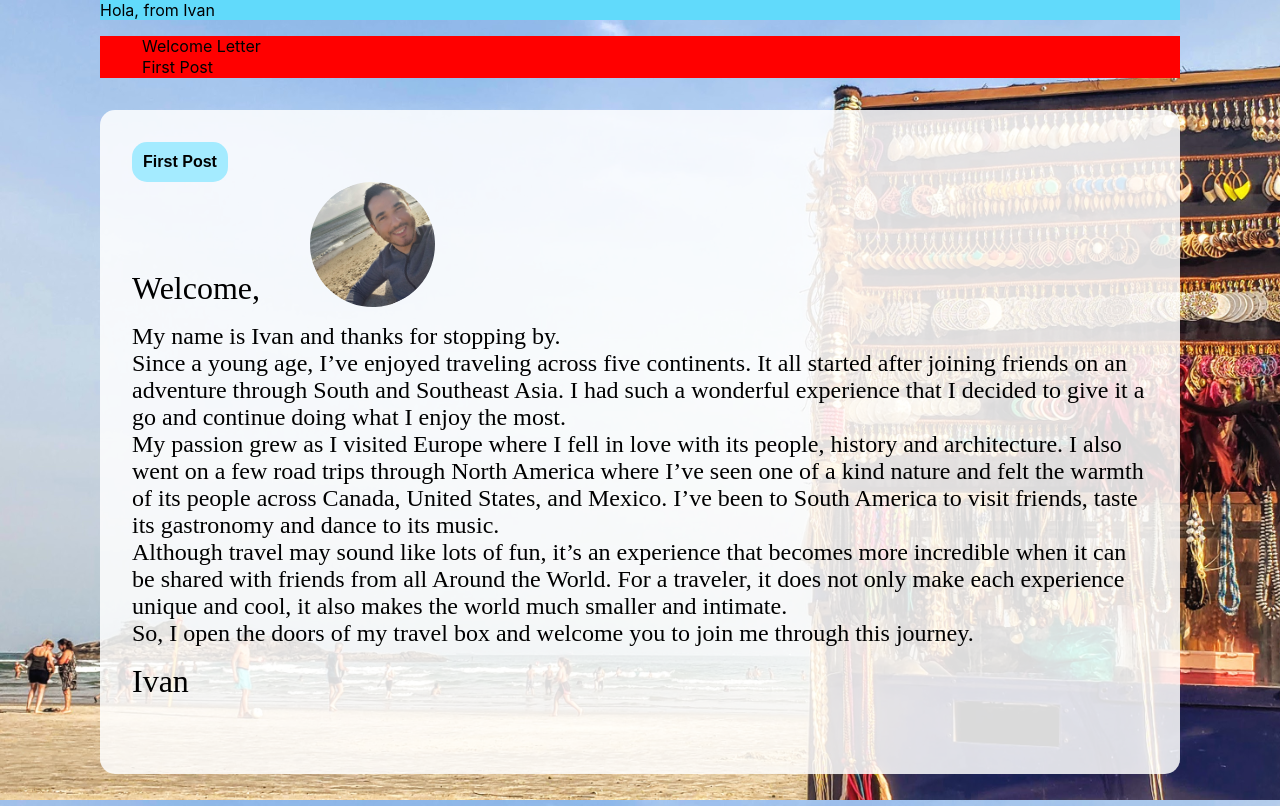
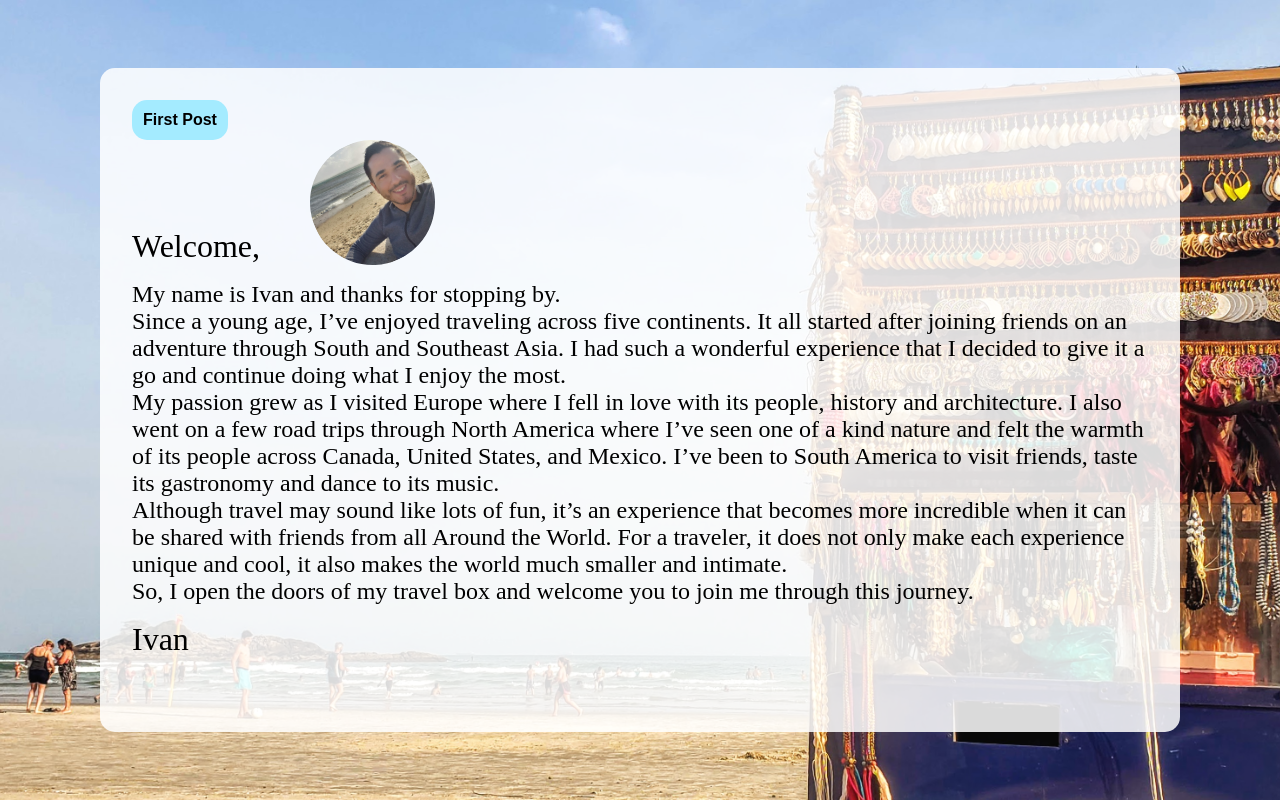
Before and after one commit to ivanzapatarivera/angkor, a React (Create React App) app in the folder client/: page / in a window 1280 px wide. Built offline with nearby package versions, Linux system fonts and the light colour scheme; a web font is replaced by a local one.

Commit message:
Refactored code to make it more readable. Hidden header and nav.

```diff
--- a/client/src/App.css
+++ b/client/src/App.css
@@ -54,7 +54,8 @@
   width: 6rem;
 }
 
-.btn:hover {
+.btn:hover,
+option:hover {
   cursor: pointer;
 }
 
@@ -84,7 +85,6 @@ nav {
 }
 
 @media screen and (min-width: 1080px) {
-
   .outer-box,
   header,
   nav {
@@ -94,6 +94,8 @@ nav {
   .btn {
     margin: 0;
   }
+}
 
-
+nav, header {
+  display: none;
 }
--- a/client/src/setWelcomeLetter/letter.js
+++ b/client/src/setWelcomeLetter/letter.js
@@ -31,7 +31,6 @@ export default class Letter extends Component {
       "Although travel may sound like lots of fun, it’s an experience that becomes more incredible when it can be shared with friends from all Around the World. For a traveler, it does not only make each experience unique and cool, it also makes the world much smaller and intimate.",
       "So, I open the doors of my travel box and welcome you to join me through this journey.",
     ];
-
     return textArr;
   }
 
@@ -55,7 +54,7 @@ export default class Letter extends Component {
     } = this;
 
     return (
-      <div>
+      <section>
         <div className="btn" id="first-post">
           First Post
         </div>
@@ -81,7 +80,7 @@ export default class Letter extends Component {
         <div className="signature">
           <ReturnSignature />
         </div>
-      </div>
+      </section>
     );
   }
 }
```
